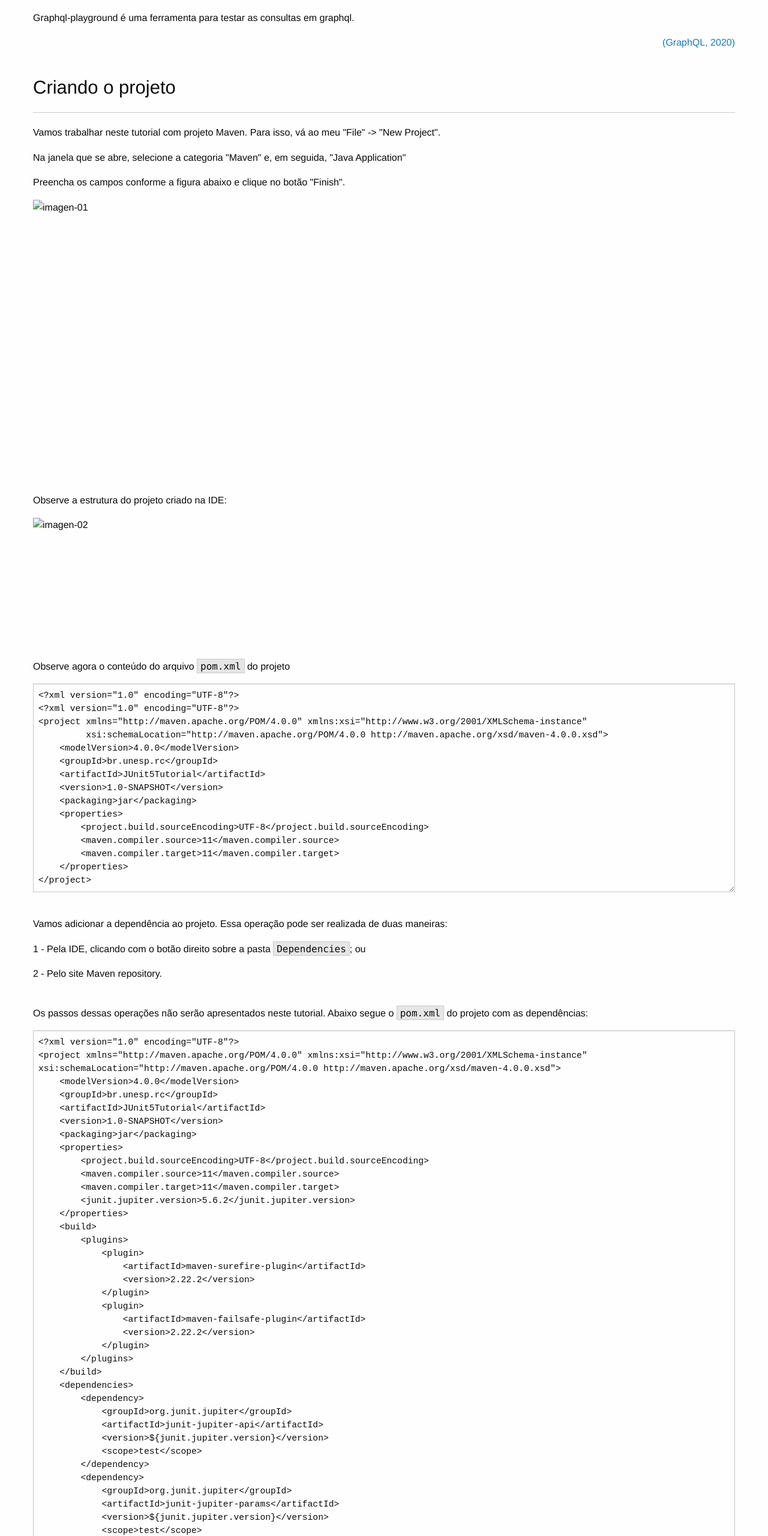
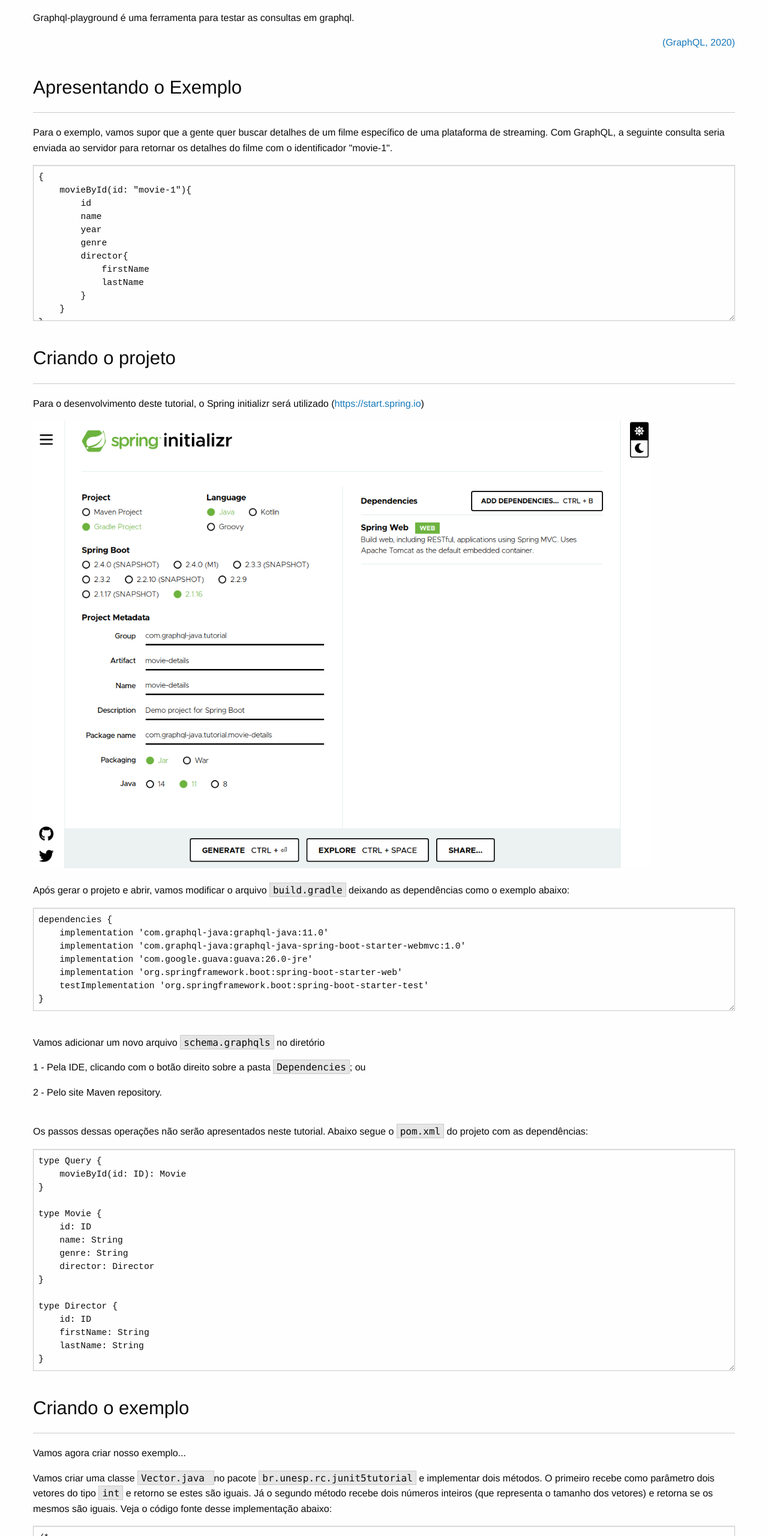
Before and after one commit to LucasAlves17/SOO-Noturno-2020, a plain HTML site: page public_html/grupo-06/tutoriais/tutorial2/tutorial2.html in a window 1280 px wide. Shown: the part 1240-3800 px from the top of the page at 60% size. Drawn offline with Linux system fonts and the light colour scheme; files whose address does not match are found by name.

Commit message:
modificado html do tutorial 2

```diff
--- a/public_html/grupo-06/tutoriais/tutorial2/tutorial2.html
+++ b/public_html/grupo-06/tutoriais/tutorial2/tutorial2.html
@@ -124,44 +124,62 @@
                         </p>
                     </div>
 
+                    <div class="cell small-12">
+                        &nbsp;
+                    </div>
 
+                    <div class="cell small-12">
+                        <h3> Apresentando o Exemplo</h3>
+                        <hr>
+                        <p>
+                            Para o exemplo, vamos supor que a gente quer buscar detalhes de um filme
+                            específico de uma plataforma de streaming. Com GraphQL, a seguinte consulta
+                            seria enviada ao servidor para retornar os detalhes do filme com o identificador "movie-1".
+                        </p>
+                        <textarea name="movieById" rows="11" cols="30">
+{
+    movieById(id: "movie-1"){
+        id
+        name
+        year
+        genre
+        director{
+            firstName
+            lastName
+        }
+    }
+}
+                    </textarea>
                     <div class="cell small-12">
                         &nbsp;
                     </div>
                     <div class="cell small-12">
                         <h3> Criando o projeto</h3>
                         <hr>
-                        <p> Vamos trabalhar neste tutorial com projeto Maven. Para isso, vá ao meu "File" -> "New Project". </p>
+                        <p> Para o desenvolvimento deste tutorial, o Spring initializr será utilizado
+                            (<a href="https://start.spring.io/.">https://start.spring.io</a>)
+                        </p>
 
-                        <p> Na janela que se abre, selecione a categoria "Maven" e, em seguida, "Java Application"
-
-                        <p> Preencha os campos conforme a figura abaixo e clique no botão "Finish".<p>
-                            <img src="imagem/imagen-01.png" width="752" height="472" alt="imagen-01"/>
-
-                        <p> Observe a estrutura do projeto criado na IDE:</p>
-                        <img src="imagem/imagen-02.png" width="318" height="211" alt="imagen-02"/>
+                        <img src="images/image-01.png" width="1031" height="937" alt="image-01"/>
 
                         <br>
                         <br>
-                        <p> Observe agora o conteúdo do arquivo <code>pom.xml</code> do projeto </p>
-                        <textarea name="pom1" rows="15" cols="20">
-<?xml version="1.0" encoding="UTF-8"?>
-<?xml version="1.0" encoding="UTF-8"?>
-<project xmlns="http://maven.apache.org/POM/4.0.0" xmlns:xsi="http://www.w3.org/2001/XMLSchema-instance"
-         xsi:schemaLocation="http://maven.apache.org/POM/4.0.0 http://maven.apache.org/xsd/maven-4.0.0.xsd">
-    <modelVersion>4.0.0</modelVersion>
-    <groupId>br.unesp.rc</groupId>
-    <artifactId>JUnit5Tutorial</artifactId>
-    <version>1.0-SNAPSHOT</version>
-    <packaging>jar</packaging>
-    <properties>
-        <project.build.sourceEncoding>UTF-8</project.build.sourceEncoding>
-        <maven.compiler.source>11</maven.compiler.source>
-        <maven.compiler.target>11</maven.compiler.target>
-    </properties>
-</project></textarea>
+                        <p>
+                            Após gerar o projeto e abrir, vamos modificar o arquivo
+                            <code> build.gradle</code> deixando as dependências como o exemplo abaixo:
+                        </p>
+
+                        <textarea name="build.gradle" rows="7" cols="82">
+dependencies {
+    implementation 'com.graphql-java:graphql-java:11.0'
+    implementation 'com.graphql-java:graphql-java-spring-boot-starter-webmvc:1.0'
+    implementation 'com.google.guava:guava:26.0-jre'
+    implementation 'org.springframework.boot:spring-boot-starter-web'
+    testImplementation 'org.springframework.boot:spring-boot-starter-test'
+}
+                        </textarea>
                         <br>
-                        <p> Vamos adicionar a dependência ao projeto. Essa operação pode ser realizada de duas maneiras: </p>
+                        <p> Vamos adicionar um novo arquivo <code>schema.graphqls</code> no diretório </p>
                         <p> 1 - Pela IDE, clicando com o botão direito sobre a pasta <code>Dependencies</code>; ou</p>
                         <p> 2 - Pelo site Maven repository.</p>
                         <br>
@@ -169,54 +187,24 @@
                             Os passos dessas operações não serão apresentados neste tutorial. Abaixo segue o
                             <code>pom.xml</code> do projeto com as dependências:
                         </p>
-                        <textarea name="pom2" rows="47" cols="20">
-<?xml version="1.0" encoding="UTF-8"?>
-<project xmlns="http://maven.apache.org/POM/4.0.0" xmlns:xsi="http://www.w3.org/2001/XMLSchema-instance"
-xsi:schemaLocation="http://maven.apache.org/POM/4.0.0 http://maven.apache.org/xsd/maven-4.0.0.xsd">
-    <modelVersion>4.0.0</modelVersion>
-    <groupId>br.unesp.rc</groupId>
-    <artifactId>JUnit5Tutorial</artifactId>
-    <version>1.0-SNAPSHOT</version>
-    <packaging>jar</packaging>
-    <properties>
-        <project.build.sourceEncoding>UTF-8</project.build.sourceEncoding>
-        <maven.compiler.source>11</maven.compiler.source>
-        <maven.compiler.target>11</maven.compiler.target>
-        <junit.jupiter.version>5.6.2</junit.jupiter.version>
-    </properties>
-    <build>
-        <plugins>
-            <plugin>
-                <artifactId>maven-surefire-plugin</artifactId>
-                <version>2.22.2</version>
-            </plugin>
-            <plugin>
-                <artifactId>maven-failsafe-plugin</artifactId>
-                <version>2.22.2</version>
-            </plugin>
-        </plugins>
-    </build>
-    <dependencies>
-        <dependency>
-            <groupId>org.junit.jupiter</groupId>
-            <artifactId>junit-jupiter-api</artifactId>
-            <version>${junit.jupiter.version}</version>
-            <scope>test</scope>
-        </dependency>
-        <dependency>
-            <groupId>org.junit.jupiter</groupId>
-            <artifactId>junit-jupiter-params</artifactId>
-            <version>${junit.jupiter.version}</version>
-            <scope>test</scope>
-        </dependency>
-        <dependency>
-            <groupId>org.junit.jupiter</groupId>
-            <artifactId>junit-jupiter-engine</artifactId>
-            <version>${junit.jupiter.version}</version>
-            <scope>test</scope>
-        </dependency>
-    </dependencies>
-</project></textarea>
+                        <textarea name="schema.graphqls" rows="16" cols="29">
+type Query {
+    movieById(id: ID): Movie
+}
+
+type Movie {
+    id: ID
+    name: String
+    genre: String
+    director: Director
+}
+
+type Director {
+    id: ID
+    firstName: String
+    lastName: String
+}
+</textarea>
                     </div>
 
 
```
Also changed, not shown: public_html/grupo-06/tutoriais/tutorial2/images/image-01.png (added).
